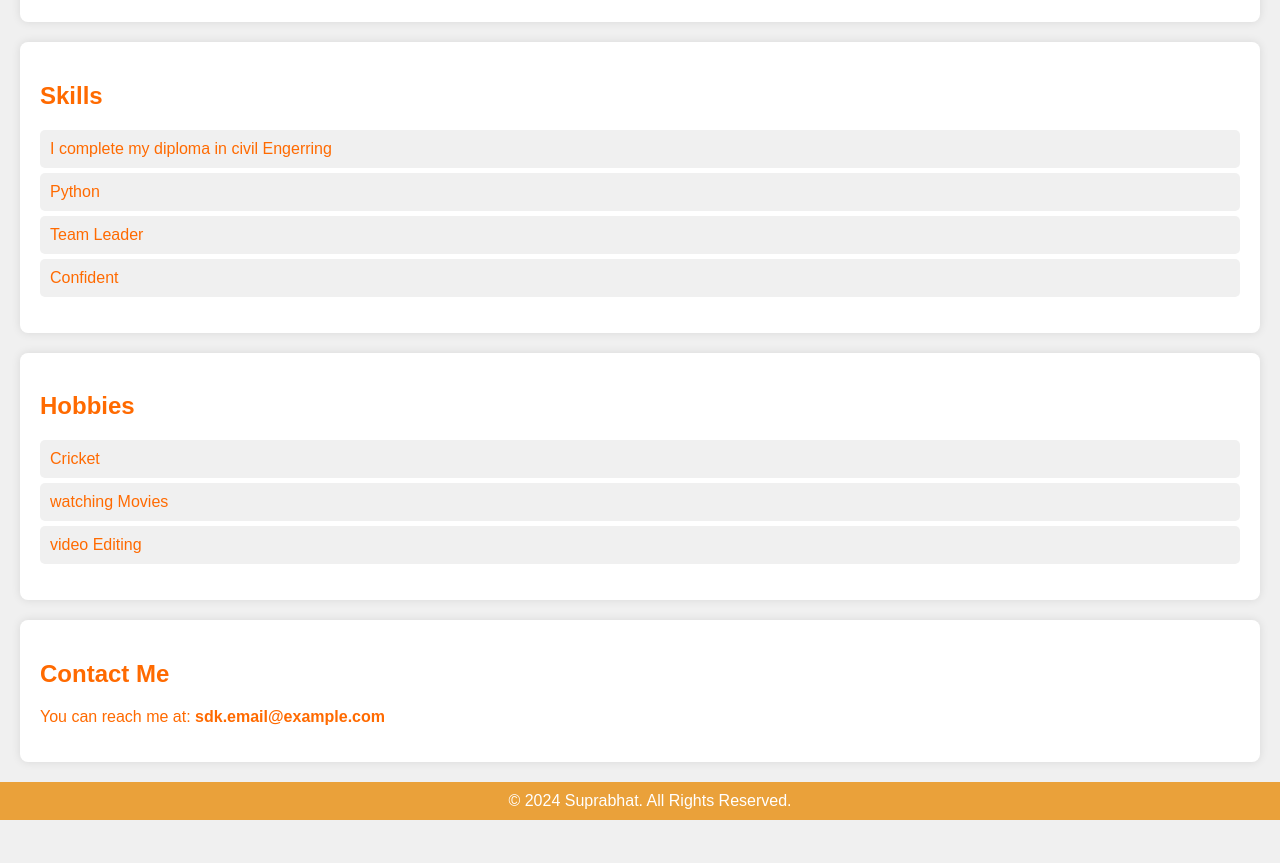
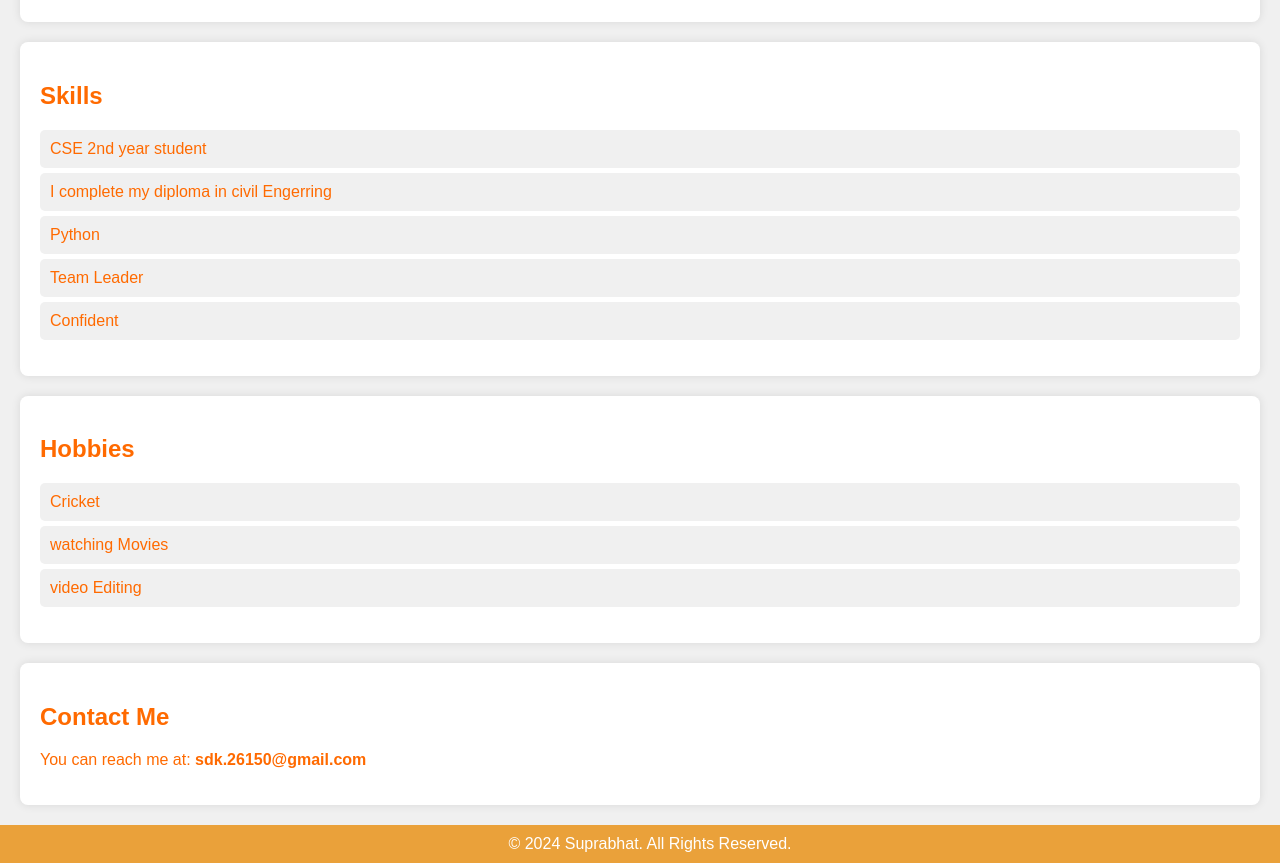
Before and after one commit to Suprabhat3/Live-web, a plain HTML site: page index.html in a window 1280 px wide. Shown: the part 320-1183 px from the top of the page. Before the commit the page ends 1140 px from the top, so only its background shows below. Drawn offline with Linux system fonts and the light colour scheme.

Commit message:
Update index.html

```diff
--- a/index.html
+++ b/index.html
@@ -24,6 +24,7 @@
     <section>
         <h2>Skills</h2>
         <ul>
+            <li> CSE 2nd year student </li>
             <li>I complete my diploma in civil Engerring </li>
             <li>Python</li>
             <li>Team Leader</li>
@@ -42,7 +43,7 @@
 
     <section>
         <h2>Contact Me</h2>
-        <p>You can reach me at: <strong>sdk.email@example.com</strong></p>
+        <p>You can reach me at: <strong>sdk.26150@gmail.com</strong></p>
     </section>
 
     <footer>
```
